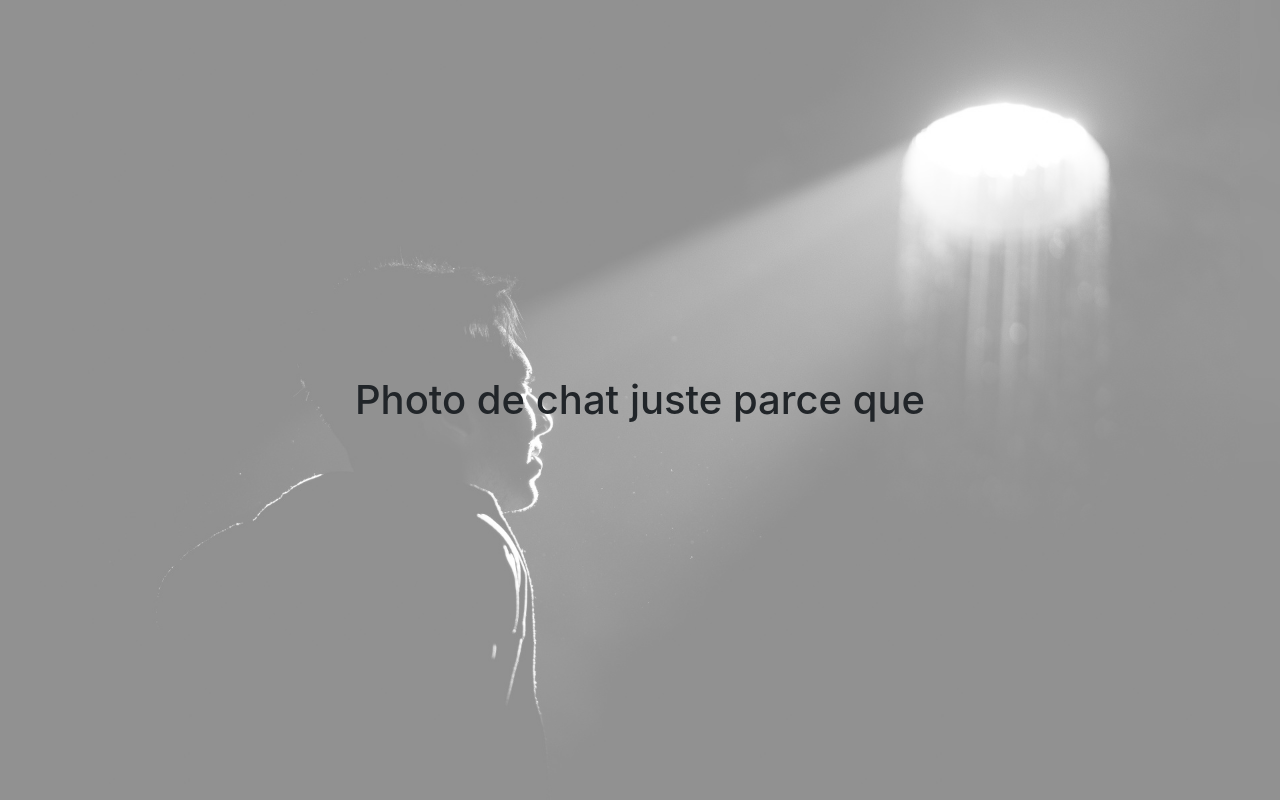
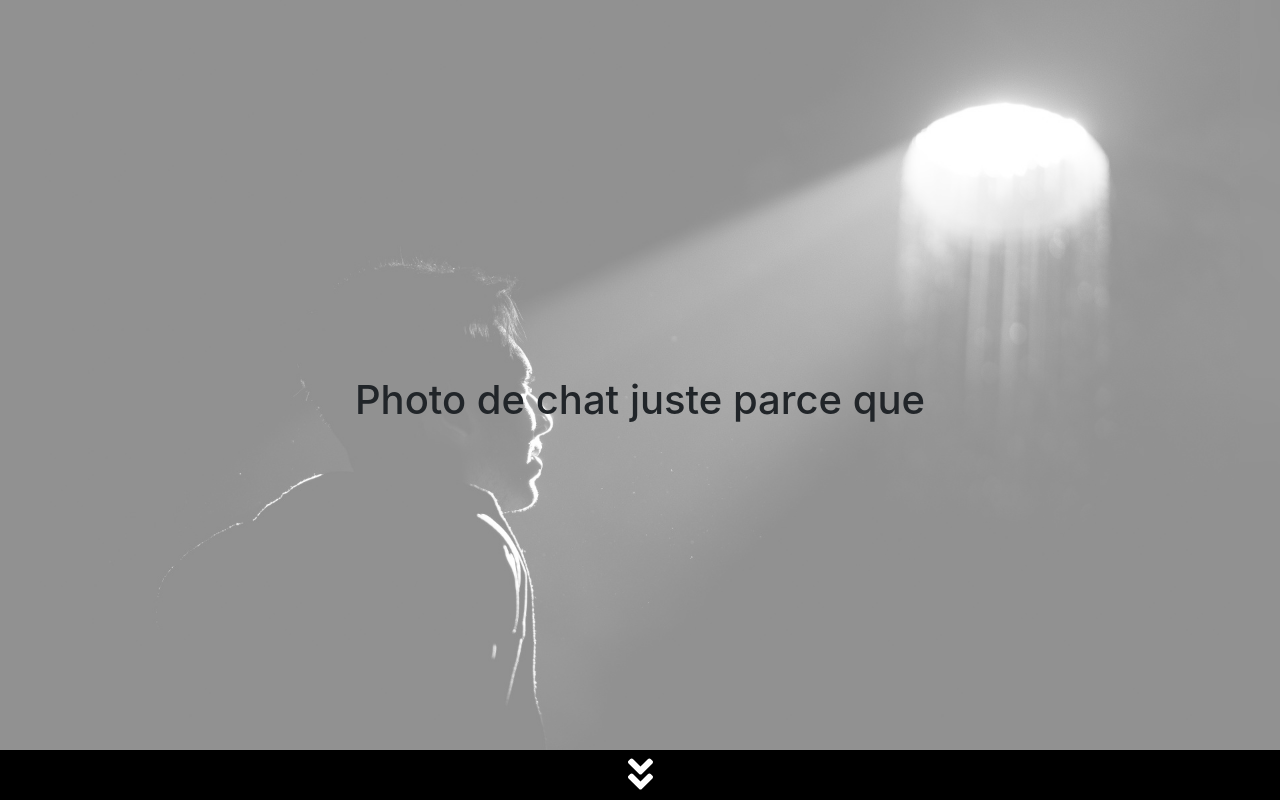
Before and after one commit to LeEdouard/Project, a React (Create React App) app: page /inspiration in a window 1280 px wide. Shown: the top 800 px of the page. Built offline with nearby package versions, Linux system fonts and the light colour scheme; no server answers.

Commit message:
4: ajouté un 2eme fond blurry derrières la première pour les écrans plus larges, enlvé la scrollbar, pour rajouté des fléches goup or godown

```diff
--- a/src/App.css
+++ b/src/App.css
@@ -1060,7 +1060,24 @@ PROEJT 1-4
 .inspiration [id="10"] .quote {
   font-size: 1.25rem;
 }
+.goDownOne,
+.goUpOne {
+  position: fixed;
+  width: 100%;
+  left: 0;
+  text-align: center;
+  border: 1px solid black;
+  background: black;
+  color: white;
+}
+.goDownOne {
+  bottom: 0;
+}
 
-.inspiration {
-  overflow: hidden;
+.goUpOne {
+  top: 0;
 }
+
+.noscroll::-webkit-scrollbar {
+  display: none;
+}
--- a/src/projet1-4/projet1-4.jsx
+++ b/src/projet1-4/projet1-4.jsx
@@ -1,5 +1,10 @@
 import React, { Component } from "react";
 import $ from "jquery";
+import { FontAwesomeIcon } from "@fortawesome/react-fontawesome";
+import {
+  faAngleDoubleDown,
+  faAngleDoubleUp
+} from "@fortawesome/free-solid-svg-icons";
 
 class Projet14 extends Component {
   state = {
@@ -8,6 +13,9 @@ class Projet14 extends Component {
     dateOpen: ""
   };
   componentDidMount() {
+    document.documentElement.style["scrollbar-width"] = "none";
+    document.documentElement.classList.add("noscroll");
+
     const d = new Date();
     this.setState({
       dateOpen: "Page ouverte à " + d.getHours() + " heures"
@@ -19,28 +27,10 @@ class Projet14 extends Component {
     }
 
     document.addEventListener("wheel", e => {
-      let nextPosition =
-        this.state.currentSection < 9
-          ? allSections[this.state.currentSection + 1].getBoundingClientRect()
-              .y + window.scrollY
-          : allSections[this.state.currentSection].getBoundingClientRect().y +
-            window.scrollY;
-      let previousPosition =
-        this.state.currentSection > 0
-          ? allSections[this.state.currentSection - 1].getBoundingClientRect()
-              .y + window.scrollY
-          : allSections[this.state.currentSection].getBoundingClientRect().y +
-            window.scrollY;
       if (e.deltaY > 0) {
-        window.scrollTo(0, nextPosition);
-        if (this.state.currentSection < 10) {
-          this.setState({ currentSection: this.state.currentSection + 1 });
-        }
+        this.goDownOne();
       } else if (e.deltaY < 0) {
-        window.scrollTo(0, previousPosition);
-        if (this.state.currentSection > 0) {
-          this.setState({ currentSection: this.state.currentSection - 1 });
-        }
+        this.goUpOne();
       }
     });
 
@@ -51,12 +41,59 @@ class Projet14 extends Component {
       this.setState({ timer: newTimer });
     }, 100);
   }
+
+  componentWillUnmount() {
+    document.documentElement.style["scrollbar-width"] = "auto";
+    document.documentElement.classList.remove("noscroll");
+  }
+
+  goDownOne = () => {
+    let allSections = document.getElementsByTagName("section");
+    let nextPosition =
+      this.state.currentSection < 10
+        ? allSections[this.state.currentSection + 1].getBoundingClientRect().y +
+          window.scrollY
+        : allSections[this.state.currentSection].getBoundingClientRect().y +
+          window.scrollY;
+    window.scrollTo(0, nextPosition);
+    if (this.state.currentSection < 10) {
+      this.setState({ currentSection: this.state.currentSection + 1 });
+    }
+  };
+
+  goUpOne = () => {
+    let allSections = document.getElementsByTagName("section");
+    let previousPosition =
+      this.state.currentSection > 0
+        ? allSections[this.state.currentSection - 1].getBoundingClientRect().y +
+          window.scrollY
+        : allSections[this.state.currentSection].getBoundingClientRect().y +
+          window.scrollY;
+    window.scrollTo(0, previousPosition);
+    if (this.state.currentSection > 0) {
+      this.setState({ currentSection: this.state.currentSection - 1 });
+    }
+  };
+
   render() {
     return (
+      <div className="scroll">
         <div className="inspiration">
           <section id="0">
             <div className="filter d-flex">
-            <div className="quote m-auto h1">Photo de chat juste parce que</div>
+              <div className="quote m-auto h1">
+                Photo de chat juste parce que
+                {this.state.currentSection !== 0 ? (
+                  <div className="goUpOne" onClick={this.goUpOne}>
+                    <FontAwesomeIcon icon={faAngleDoubleUp} />
+                  </div>
+                ) : null}
+                {this.state.currentSection !== 10 ? (
+                  <div className="goDownOne" onClick={this.goDownOne}>
+                    <FontAwesomeIcon icon={faAngleDoubleDown} />
+                  </div>
+                ) : null}
+              </div>
             </div>
           </section>
           <section id="1">
@@ -125,12 +162,13 @@ class Projet14 extends Component {
                   );
                 })}
                 <h6 id="ip">.</h6>
-              {/* <h6>Browser : {window.navigator.appCodeName}</h6>
+                <h6>Browser : {window.navigator.appCodeName}</h6>
                 <h6>OS : {window.navigator.oscpu}</h6>
-              <h6>{this.state.dateOpen}</h6> */}
+                <h6>{this.state.dateOpen}</h6>
               </div>
             </div>
           </section>
+        </div>
       </div>
     );
   }
```
Lines whose indentation alone changed are shown as unchanged.
